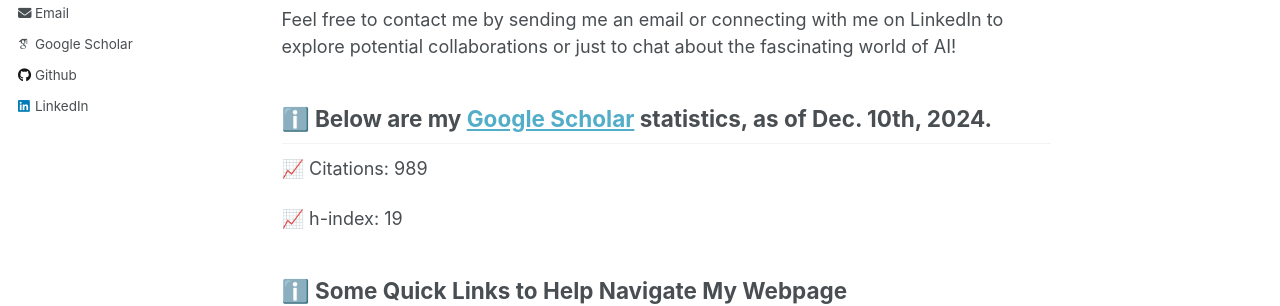
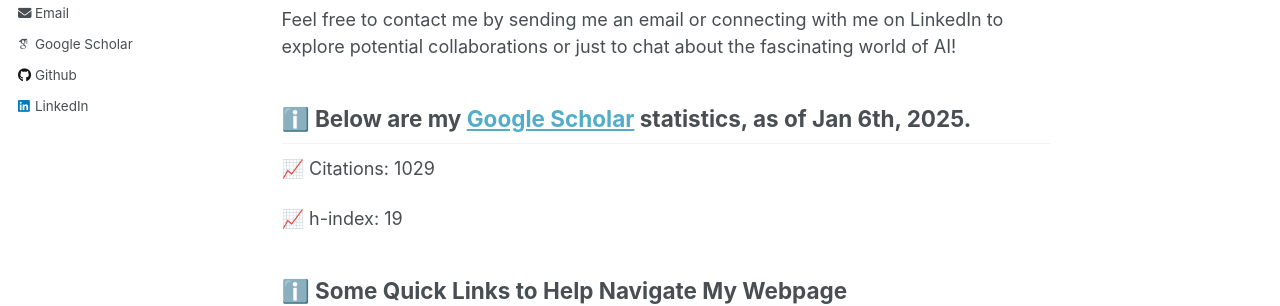
Before and after one commit to kauroy1994/home, a Jekyll site: the page built from _pages/about.md, in a window 1280 px wide and 900 px high. Shown: the part 436-742 px from the top of the window. Built offline with Jekyll 4.4.1, drawn with Linux system fonts in a browser that asks for light colours; some web fonts are replaced.

Commit message:
Update about.md

```diff
--- a/_pages/about.md
+++ b/_pages/about.md
@@ -9,8 +9,8 @@
 
 Feel free to contact me by sending me an email or connecting with me on LinkedIn to explore potential collaborations or just to chat about the fascinating world of AI!
 
-## ℹ️ Below are my [Google Scholar](https://scholar.google.com/citations?user=LpOo_IUAAAAJ&hl=en) statistics, as of Dec. 10th, 2024.
-📈 Citations: 989
+## ℹ️ Below are my [Google Scholar](https://scholar.google.com/citations?user=LpOo_IUAAAAJ&hl=en) statistics, as of Jan 6th, 2025.
+📈 Citations: 1029
 
 📈 h-index: 19
 
```
